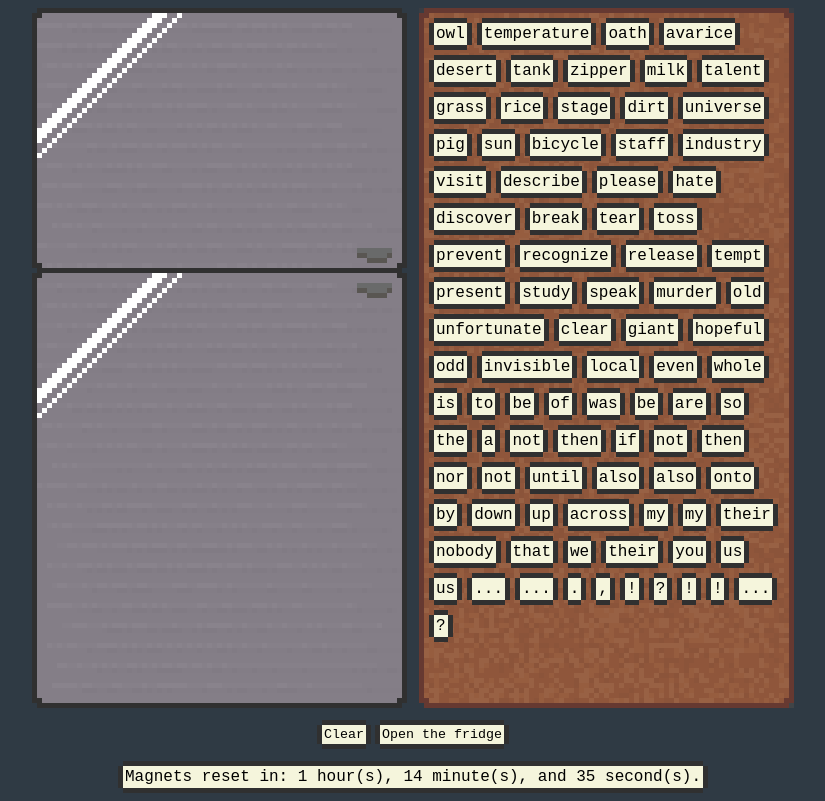
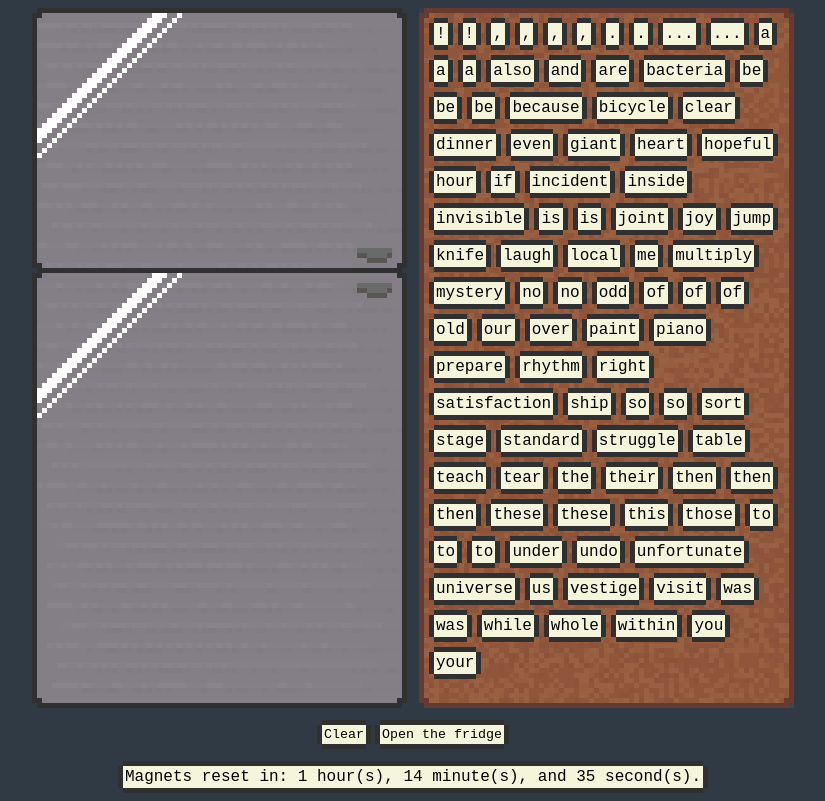
Before and after one commit to estivalbloom/fridge-magnet, a Vue app: page / in a window 1280 px wide. Shown: the whole page, without its empty margins (227-1052 px from the left). Built offline with nearby package versions, Linux system fonts and the light colour scheme.

Commit message:
Adds alphabetical sort to initial magnet list

```diff
--- a/src/App.vue
+++ b/src/App.vue
@@ -10,15 +10,15 @@
 
 	const bank = new WordBank(seed)
 	const adjectives = bank.chooseWords(WordType.Adjective, 10, false);
-	const common = bank.chooseWords(WordType.Common, 10, true);
+	const common = bank.chooseWords(WordType.Common, 20, true);
 	const logic = bank.chooseWords(WordType.Logic, 10, true);
 	const nouns = bank.chooseWords(WordType.Noun, 20, false);
 	const prepositions = bank.chooseWords(WordType.Preposition, 5, false);
 	const pronouns = bank.chooseWords(WordType.Pronoun, 10, true);
 	const punctuation = bank.chooseWords(WordType.Punctuation, 10, true);
-	const verbs = bank.chooseWords(WordType.Verb, 15, false);
+	const verbs = bank.chooseWords(WordType.Verb, 10, false);
 
-	const magnets : string[] = nouns.concat(verbs, adjectives, common, logic, prepositions, pronouns, punctuation);
+	const magnets : string[] = nouns.concat(verbs, adjectives, common, logic, prepositions, pronouns, punctuation).sort();
 
 	const fridgeRef = useTemplateRef('fridge');
 	const magnetRef = useTemplateRef('magnet-board');
@@ -51,7 +51,7 @@
 			if(target.classList.contains('magnet')) {
 				fridgeRef.value?.appendChild(target)
 			}
-		})
+		});
 	}
 
 	onMounted(() => {
```
